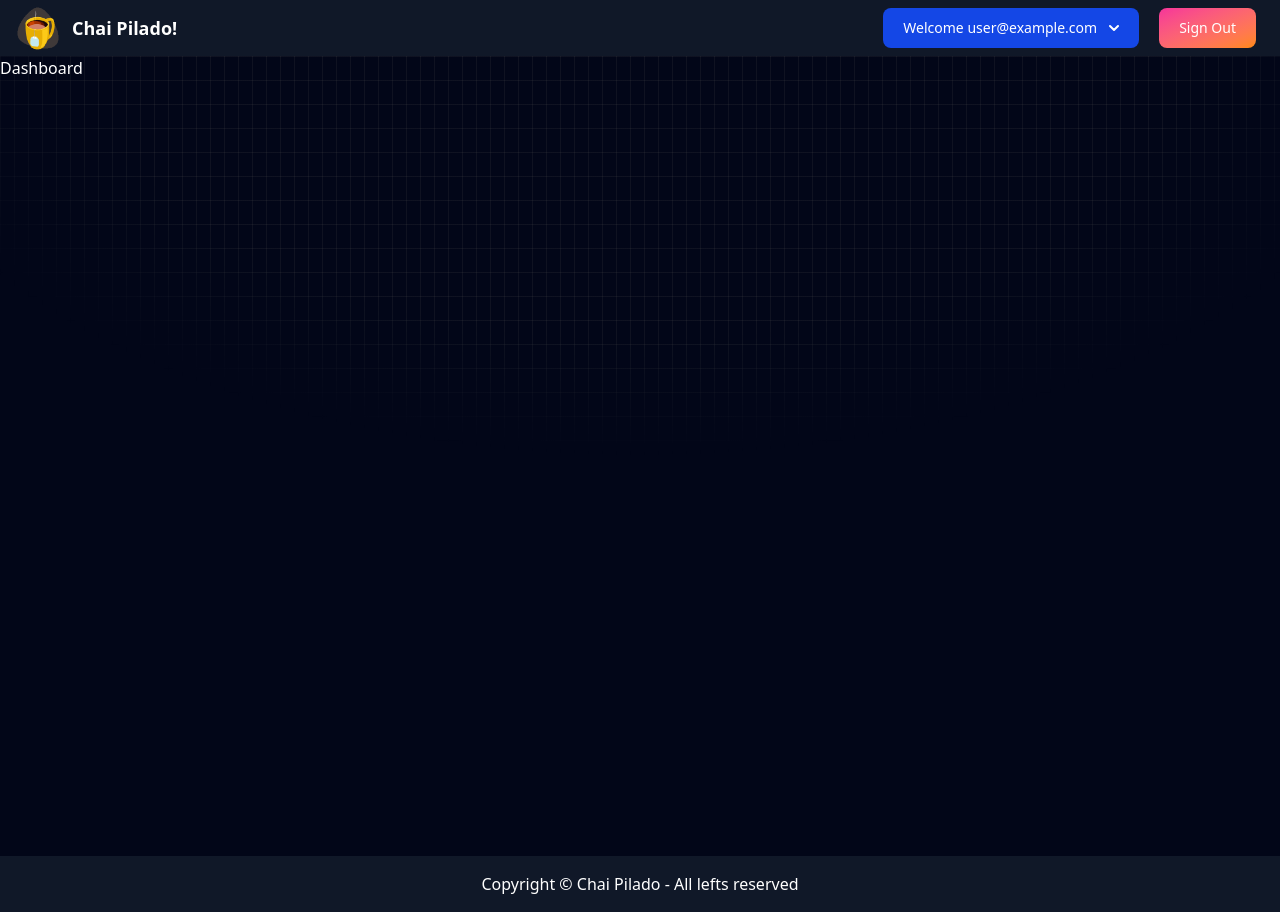
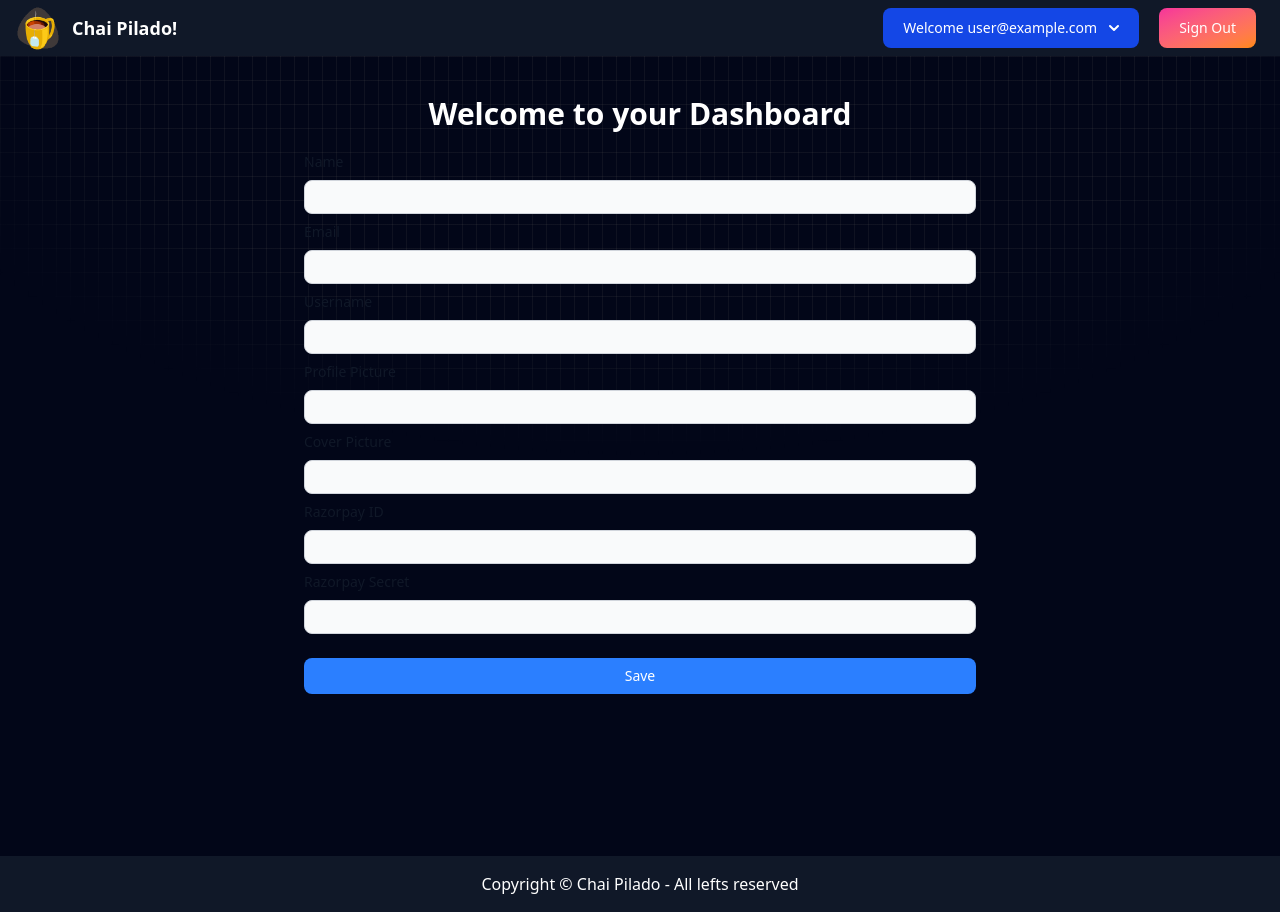
Before and after one commit to mishrayushgit/chai-pilado, a Next.js app: page /Dashboard in a window 1280 px wide. Built offline with nearby package versions, Linux system fonts and the light colour scheme; no server answers; sample sign-in values are in the browser's storage.

Commit message:
dashboard page started

```diff
--- a/app/Dashboard/page.js
+++ b/app/Dashboard/page.js
@@ -2,7 +2,8 @@
 import {React, useEffect} from 'react'
 import { useSession, signIn, signOut } from "next-auth/react"
 import { useRouter } from 'next/navigation'
-const Dashboard = () => {
+import Dashboard from '@/components/Dashboard'
+const DashboardPage = () => {
 const router = useRouter()
 const { data: session } = useSession()
     useEffect(() => {
@@ -11,8 +12,10 @@ const { data: session } = useSession()
             }
           }, [session]);
   return (
-    <div>Dashboard</div>
+    <>
+    <Dashboard/>
+    </>
   )
 }
 
-export default Dashboard
+export default DashboardPage
--- a/app/[username]/page.js
+++ b/app/[username]/page.js
@@ -18,23 +18,35 @@ const page = ({params}) => {
       </div>
       <div className='flex w-[80%] gap-3 m-2 py-8'>
     <div className='Supporters w-1/2 bg-slate-900 p-5 text-white rounded-lg'>
-    <h2 className='text-xl font-bold mb-2'>Supporters</h2>
-      <ul>
-        <li>Ayush Donated $34 with the message ""</li>
-        <li>Ayush Donated $34 with the message ""</li>
-        <li>Ayush Donated $34 with the message ""</li>
-        <li>Ayush Donated $34 with the message ""</li>
-        <li>Ayush Donated $34 with the message ""</li>
-        <li>Ayush Donated $34 with the message ""</li>
-        <li>Ayush Donated $34 with the message ""</li>
-        <li>Ayush Donated $34 with the message ""</li>
+    <h2 className='text-xl font-bold'>Supporters</h2>
+      <ul className='mt-4'>
+        <li className='flex my-2 gap-2 items-center'>
+          <img width = {30} height={30} src="/user.gif" alt="" />
+          Ayush Donated <span className='font-bold'>$34</span>with the message ""
+        </li>
+        <li className='flex my-2 gap-2 items-center'>
+          <img width = {30} height={30} src="/user.gif" alt="" />
+          Ayush Donated <span className='font-bold'>$34</span> with the message ""
+        </li>
+        <li className='flex my-2 gap-2 items-center'>
+          <img width = {30} height={30} src="/user.gif" alt="" />
+          Ayush Donated <span className='font-bold'>$34</span> with the message ""
+        </li>
+        <li className='flex my-2 gap-2 items-center'>
+          <img width = {30} height={30} src="/user.gif" alt="" />
+          Ayush Donated <span className='font-bold'>$34</span> with the message ""
+        </li>
+
+
       </ul>
     </div>
     <div className='makePayment w-1/2 text-white p-5 bg-slate-900 rounded-lg'>
       <h2 className='text-xl font-bold mb-2'> Make a Payment</h2>
-      <div className='flex gap-2 mt-8'>
-        <input type="text" className='w-full p-3 rounded-lg bg-slate-800' placeholder='Enter a amount'/>
-        <button className='cursor-pointer p-3 rounded-lg bg-slate-800'>Pay</button>
+      <div className='flex gap-2 mt-8 flex-col justify-center'>
+        <input type="text" className='w-full p-3 rounded-lg bg-slate-800' placeholder='Enter Name'/>
+        <input type="text" className='w-full p-3 rounded-lg bg-slate-800' placeholder='Enter Message'/>
+        <input type="text" className='w-full p-3 rounded-lg bg-slate-800' placeholder='Enter the Amount'/>
+        <button type="button" className="w-full text-white bg-gradient-to-br cursor-pointer from-pink-600 to-orange-600 hover:bg-gradient-to-bl focus:ring-4 focus:outline-none focus:ring-pink-100 dark:focus:ring-pink-900 font-medium rounded-lg text-sm px-5 py-2.5 text-center me-2 mb-2">Pay</button>
       </div>
       <div className='mt-4 flex gap-5'>
       <button className='cursor-pointer p-3 rounded-lg bg-slate-800'>Pay $20</button>
--- /dev/null
+++ b/components/Dashboard.js
@@ -0,0 +1,139 @@
+"use client"
+import React, { useEffect, useState } from 'react'
+import { useSession, signIn, signOut } from "next-auth/react"
+import { useRouter } from 'next/navigation'
+
+const Dashboard = () => {
+    const { data: session } = useSession()
+    const router = useRouter()
+    const [form, setform] = useState({})
+    useEffect(() => {
+        console.log(session)
+
+        if (!session) {
+            router.push('/login')
+        }
+
+    }, [router,session])
+    const handleChange = (e) => {
+        setform({ ...form, [e.target.name]: e.target.value })
+    }
+  return (
+    <div className="container mx-auto py-5">
+      <h1 className="text-center my-5 text-3xl font-bold">Welcome to your Dashboard</h1>
+
+      <form className="max-w-2xl mx-auto">
+        {/* Name Input */}
+        <div className="my-2">
+          <label htmlFor="name" className="block mb-2 text-sm font-medium text-gray-900 dark:text-white">
+            Name
+          </label>
+          <input
+            value={form.name ? form.name : ""}
+            onChange={handleChange}
+            type="text"
+            name="name"
+            id="name"
+            className="block w-full p-2 text-gray-900 border border-gray-300 rounded-lg bg-gray-50 text-xs focus:ring-blue-500 focus:border-blue-500 dark:bg-gray-700 dark:border-gray-600 dark:placeholder-gray-400 dark:text-white dark:focus:ring-blue-500 dark:focus:border-blue-500"
+          />
+        </div>
+
+        {/* Email Input */}
+        <div className="my-2">
+          <label htmlFor="email" className="block mb-2 text-sm font-medium text-gray-900 dark:text-white">
+            Email
+          </label>
+          <input
+            value={form.email ? form.email : ""}
+            onChange={handleChange}
+            type="email"
+            name="email"
+            id="email"
+            className="block w-full p-2 text-gray-900 border border-gray-300 rounded-lg bg-gray-50 text-xs focus:ring-blue-500 focus:border-blue-500 dark:bg-gray-700 dark:border-gray-600 dark:placeholder-gray-400 dark:text-white dark:focus:ring-blue-500 dark:focus:border-blue-500"
+          />
+        </div>
+
+        {/* Username Input */}
+        <div className="my-2">
+          <label htmlFor="username" className="block mb-2 text-sm font-medium text-gray-900 dark:text-white">
+            Username
+          </label>
+          <input
+            value={form.username ? form.username : ""}
+            onChange={handleChange}
+            type="text"
+            name="username"
+            id="username"
+            className="block w-full p-2 text-gray-900 border border-gray-300 rounded-lg bg-gray-50 text-xs focus:ring-blue-500 focus:border-blue-500 dark:bg-gray-700 dark:border-gray-600 dark:placeholder-gray-400 dark:text-white dark:focus:ring-blue-500 dark:focus:border-blue-500"
+          />
+        </div>
+        {/* Profile Picture */}
+        <div className="my-2">
+          <label htmlFor="profile" className="block mb-2 text-sm font-medium text-gray-900 dark:text-white">
+            Profile Picture
+          </label>
+          <input
+            value={form.profile ? form.profile : ""}
+            onChange={handleChange}
+            type="text"
+            name="profile"
+            id="profile"
+            className="block w-full p-2 text-gray-900 border border-gray-300 rounded-lg bg-gray-50 text-xs focus:ring-blue-500 focus:border-blue-500 dark:bg-gray-700 dark:border-gray-600 dark:placeholder-gray-400 dark:text-white dark:focus:ring-blue-500 dark:focus:border-blue-500"
+          />
+        </div>
+       {/* cover picture */}
+        <div className="my-2">
+          <label htmlFor="profile" className="block mb-2 text-sm font-medium text-gray-900 dark:text-white">
+            Cover Picture
+          </label>
+          <input
+            value={form.cover ? form.cover : ""}
+            onChange={handleChange}
+            type="text"
+            name="cover"
+            id="cover"
+            className="block w-full p-2 text-gray-900 border border-gray-300 rounded-lg bg-gray-50 text-xs focus:ring-blue-500 focus:border-blue-500 dark:bg-gray-700 dark:border-gray-600 dark:placeholder-gray-400 dark:text-white dark:focus:ring-blue-500 dark:focus:border-blue-500"
+          />
+        </div>
+         {/* Razorpay ID */}
+        <div className="my-2">
+          <label htmlFor="profile" className="block mb-2 text-sm font-medium text-gray-900 dark:text-white">
+            Razorpay ID
+          </label>
+          <input
+            value={form.razorpayid ? form.razorpayid : ""}
+            onChange={handleChange}
+            type="text"
+            name="razorpayid"
+            id="razorpayid"
+            className="block w-full p-2 text-gray-900 border border-gray-300 rounded-lg bg-gray-50 text-xs focus:ring-blue-500 focus:border-blue-500 dark:bg-gray-700 dark:border-gray-600 dark:placeholder-gray-400 dark:text-white dark:focus:ring-blue-500 dark:focus:border-blue-500"
+          />
+        </div>
+        {/* Razorpay Secret */}
+        <div className="my-2">
+          <label htmlFor="profile" className="block mb-2 text-sm font-medium text-gray-900 dark:text-white">
+            Razorpay Secret
+          </label>
+          <input
+            value={form.razorpaysecret ? form.razorpaysecret : ""}
+            onChange={handleChange}
+            type="text"
+            name="razorpaysecret"
+            id="razorpaysecret"
+            className="block w-full p-2 text-gray-900 border border-gray-300 rounded-lg bg-gray-50 text-xs focus:ring-blue-500 focus:border-blue-500 dark:bg-gray-700 dark:border-gray-600 dark:placeholder-gray-400 dark:text-white dark:focus:ring-blue-500 dark:focus:border-blue-500"
+          />
+        </div>
+        {/* Submit Button */}
+<div className="my-6">
+  <button
+    type="submit"
+    className="block w-full p-2 text-white bg-blue-500 rounded-lg hover:bg-blue-600 focus:ring-4 focus:outline-none dark:focus:ring-blue-800 font-medium text-sm cursor-pointer">
+    Save
+  </button>
+</div>
+      </form>
+    </div>
+  )
+}
+
+export default Dashboard
```
Also changed, not shown: public/user.gif (added).
